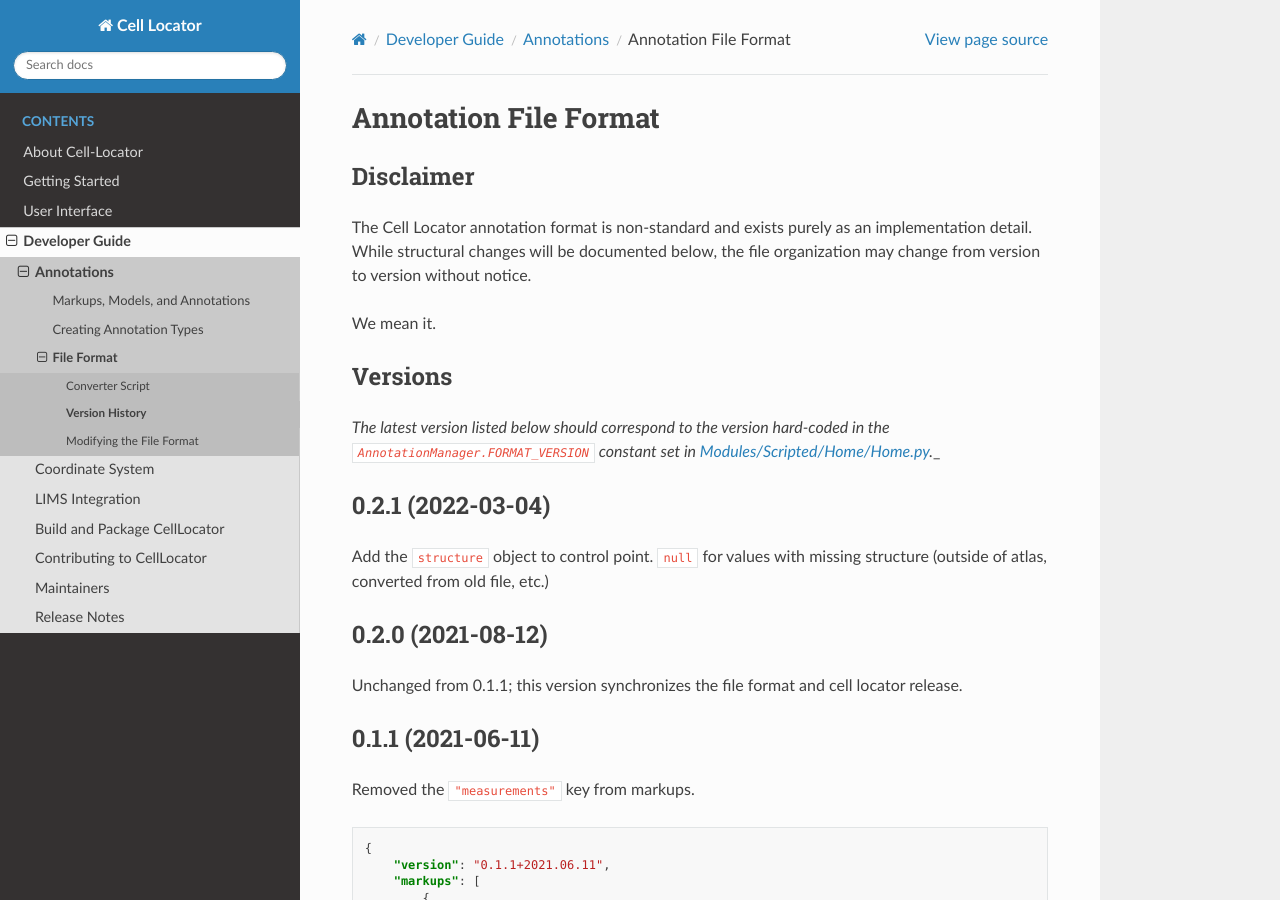
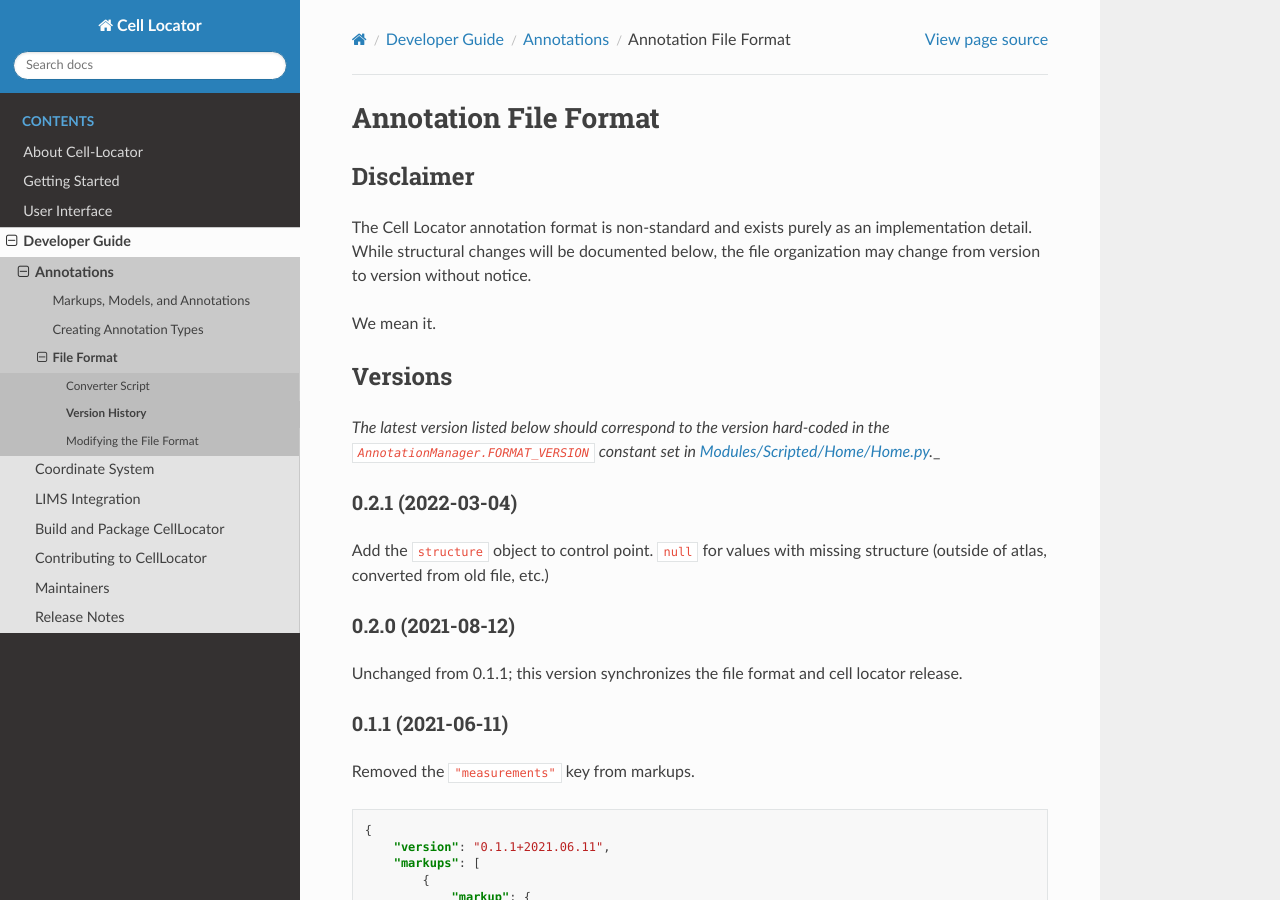
Before and after one commit to BICCN/cell-locator, a Sphinx documentation site: the page built from Documentation/developer_guide/AnnotationFileFormat.md, in a window 1280 px wide and 900 px high. Built offline with Sphinx 7.4.7 and the Read the Docs theme 2.0.0, drawn with Linux system fonts in a browser that asks for light colours.

````diff
--- a/Documentation/developer_guide/AnnotationFileFormat.md
+++ b/Documentation/developer_guide/AnnotationFileFormat.md
@@ -14,15 +14,15 @@ _The latest version listed below should correspond to the version hard-coded in
 
 [home-py]: https://github.com/BICCN/cell-locator/blob/master/Modules/Scripted/Home/Home.py
 
-## 0.2.1 (2022-03-04)
+### 0.2.1 (2022-03-04)
 
 Add the `structure` object to control point. `null` for values with missing structure (outside of atlas, converted from old file, etc.)
 
-## 0.2.0 (2021-08-12)
+### 0.2.0 (2021-08-12)
 
 Unchanged from 0.1.1; this version synchronizes the file format and cell locator release.
 
-## 0.1.1 (2021-06-11)
+### 0.1.1 (2021-06-11)
 
 Removed the `"measurements"` key from markups.
 
@@ -172,7 +172,7 @@ Removed the `"measurements"` key from markups.
 }
 ```
 
-## 0.1.0 (2020-09-18), Unversioned (2020-09-18)
+### 0.1.0 (2020-09-18), Unversioned (2020-09-18)
 
 Annotation files generated with Cell-Locator [0.1.0-2020-09-18](https://github.com/BICCN/cell-locator/releases/tag/0.1.0-2020-09-18) do not include the `version` key.
 ```json
@@ -322,7 +322,7 @@ Annotation files generated with Cell-Locator [0.1.0-2020-09-18](https://github.c
 }
 ```
 
-## Unversioned (2020-08-26)
+### Unversioned (2020-08-26)
 
 ```json
 {
@@ -542,7 +542,7 @@ Annotation files generated with Cell-Locator [0.1.0-2020-09-18](https://github.c
 }
 ```
 
-## Unversioned (2019-01-26)
+### Unversioned (2019-01-26)
 
 ```json
 {
````
